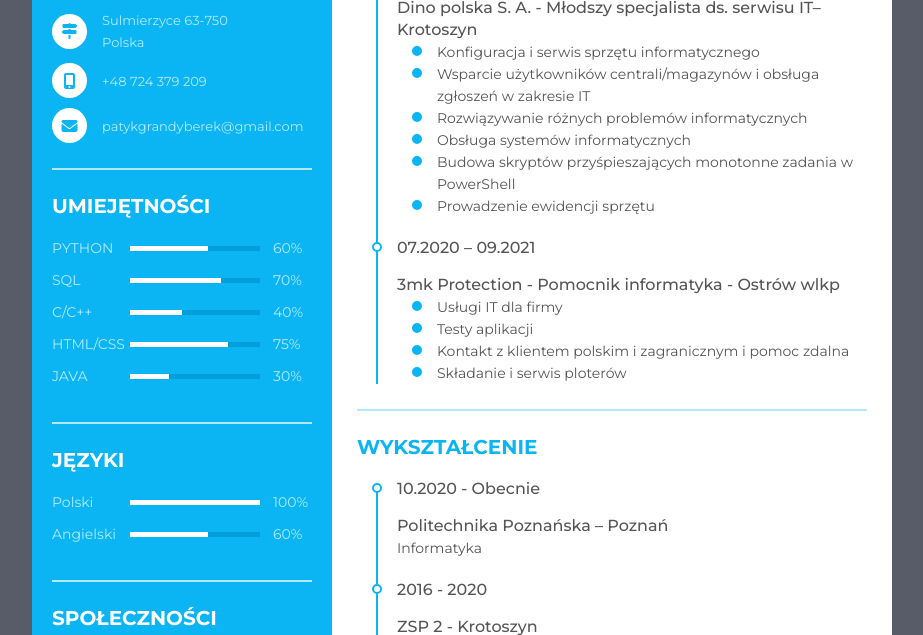
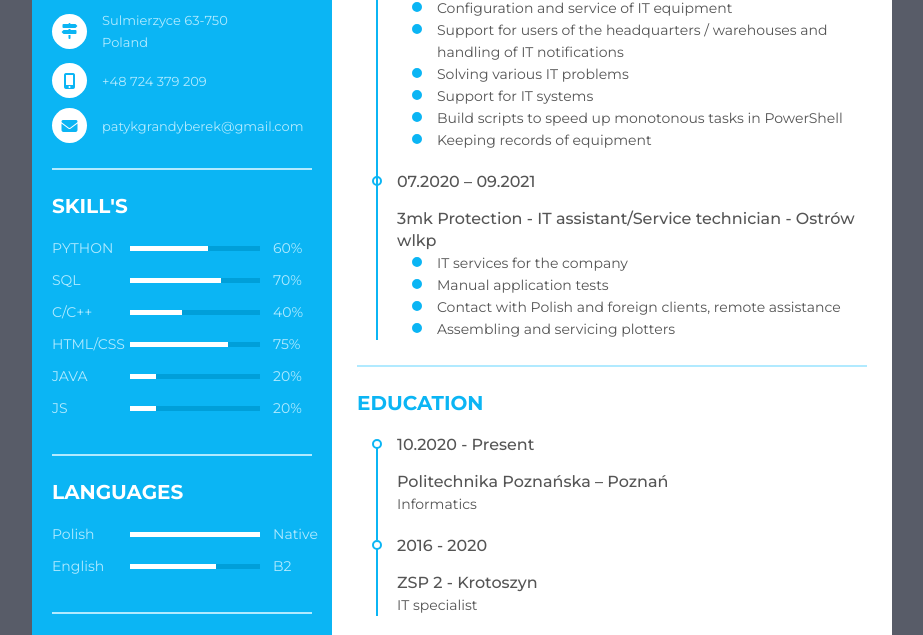
Before and after one commit to GremlinMag/CV, a plain HTML site: page index.html in a window 1280 px wide. Shown: the part 358-993 px from the top of the page, without its empty margins (178-1101 px from the left). Drawn offline with Linux system fonts and the light colour scheme.

Commit message:
Translate CV to english

```diff
--- a/index.html
+++ b/index.html
@@ -24,7 +24,7 @@
                <i class="fas fa-map-signs"></i>
              </div>
              <div class="data">
-               Sulmierzyce 63-750<br /> Polska
+               Sulmierzyce 63-750<br /> Poland
              </div>
            </li>
            <li>
@@ -55,7 +55,7 @@
        </div>
        <div class="resume_item resume_skills">
          <div class="title">
-           <p class="bold">Umiejętności</p>
+           <p class="bold">SKILL'S</p>
          </div>
          <ul>
            <li>
@@ -99,42 +99,51 @@
                JAVA
              </div>
              <div class="skill_progress">
-               <span style="width: 30%;"></span>
+               <span style="width: 20%;"></span>
              </div>
-             <div class="skill_per">30%</div>
+             <div class="skill_per">20%</div>
+           </li>
+           <li>
+             <div class="skill_name">
+               JS
+             </div>
+             <div class="skill_progress">
+               <span style="width: 20%;"></span>
+             </div>
+             <div class="skill_per">20%</div>
            </li>
          </ul>
        </div>
 
        <div class="resume_item resume_skills">
          <div class="title">
-           <p class="bold">Języki</p>
+           <p class="bold">LANGUAGES</p>
          </div>
          <ul>
-           <li>
+          <li>
              <div class="skill_name">
-               Polski
+               Polish
              </div>
              <div class="skill_progress">
                <span style="width: 100%;"></span>
              </div>
-             <div class="skill_per">100%</div>
+             <div class="skill_per">Native</div>
            </li>
            <li>
              <div class="skill_name">
-               Angielski
+               English
              </div>
              <div class="skill_progress">
-               <span style="width: 60%;"></span>
+               <span style="width: 66%;"></span>
              </div>
-             <div class="skill_per">60%</div>
+             <div class="skill_per">B2</div>
            </li>
          </ul>
        </div>
 
        <div class="resume_item resume_social">
          <div class="title">
-           <p class="bold">Społeczności</p>
+           <p class="bold">SOCIAL</p>
          </div>
          <ul>
            <a href="https://pl.linkedin.com/in/patryk-grandyberek-4a0a881b3"><li>
@@ -163,38 +172,38 @@
   <div class="resume_right">
     <div class="resume_item resume_about">
         <div class="title">
-           <p class="bold">Cel zawodowy</p>
+           <p class="bold">ABOUT ME</p>
          </div>
-        <p>Jestem początkującym programistą, poszukuje pierwszego komercyjnego doświadczenia w tym zawodzie, na ten moment rozwijam swoje umiejętności po godzinach pracy jak i również na uczelni, poznałem podstawy wielu języków jednak dominuje u mnie Python. Szybko uczę się nowych umiejętności i chętnie podejmuje nowe wyzwania.</p>
+        <p>I am looking for a first commercial experience in the profession of a programmer. As of today, I am developing my skills as a hobby and at the university. I've learned the basics of many programming languages, but python is my best language today. I learn quickly and willingly takes up new challenges.</p>
     </div>
     <div class="resume_item resume_work">
         <div class="title">
-           <p class="bold">Doświadczenie zawodowe</p>
+           <p class="bold">WORK EXPERIENCE</p>
          </div>
         <ul>
             <li>
-                <div class="date">11.2021 – Obecnie</div>
+                <div class="date">11.2021 – Present</div>
                 <div class="info">
-                     <p class="semi-bold">Dino polska S. A. - Młodszy specjalista ds. serwisu IT– Krotoszyn</p>
+                     <p class="semi-bold">Dino polska S. A. - Junior IT service specialist – Krotoszyn</p>
                     <ul>
-                        <li>Konfiguracja i serwis sprzętu informatycznego</li>
-                        <li>Wsparcie użytkowników centrali/magazynów i obsługa zgłoszeń w zakresie IT</li>
-                        <li>Rozwiązywanie różnych problemów informatycznych</li>
-                        <li>Obsługa systemów informatycznych</li>
-                        <li>Budowa skryptów przyśpieszających monotonne zadania w PowerShell</li>
-                        <li>Prowadzenie ewidencji sprzętu</li>
+                        <li>Configuration and service of IT equipment</li>
+                        <li>Support for users of the headquarters / warehouses and handling of IT notifications</li>
+                        <li>Solving various IT problems</li>
+                        <li>Support for IT systems</li>
+                        <li>Build scripts to speed up monotonous tasks in PowerShell</li>
+                        <li>Keeping records of equipment</li>
                     </ul>
                 </div>
             </li>
             <li>
               <div class="date">07.2020 – 09.2021</div>
               <div class="info">
-                     <p class="semi-bold">3mk Protection - Pomocnik informatyka - Ostrów wlkp</p>
+                     <p class="semi-bold">3mk Protection - IT assistant/Service technician - Ostrów wlkp</p>
                   <ul>
-                    <li>Usługi IT dla firmy</li>
-                    <li>Testy aplikacji</li>
-                    <li>Kontakt z klientem polskim i zagranicznym i pomoc zdalna</li>
-                    <li>Składanie i serwis ploterów</li>
+                    <li>IT services for the company</li>
+                    <li>Manual application tests</li>
+                    <li>Contact with Polish and foreign clients, remote assistance</li>
+                    <li>Assembling and servicing plotters</li>
                   </ul>
                 </div>
             </li>
@@ -202,21 +211,21 @@
     </div>
     <div class="resume_item resume_education">
       <div class="title">
-           <p class="bold">Wykształcenie</p>
+           <p class="bold">EDUCATION</p>
          </div>
       <ul>
             <li>
-                <div class="date">10.2020 - Obecnie</div>
+                <div class="date">10.2020 - Present</div>
                 <div class="info">
                      <p class="semi-bold">Politechnika Poznańska – Poznań</p>
-                     <p>Informatyka</p>
+                     <p>Informatics</p>
                 </div>
             </li>
             <li>
                 <div class="date">2016 - 2020</div>
                 <div class="info">
                      <p class="semi-bold">ZSP 2 - Krotoszyn</p>
-                     <p>Technik Informatyk</p>
+                     <p>IT specialist</p>
                 </div>
             </li>
         </ul>
```
